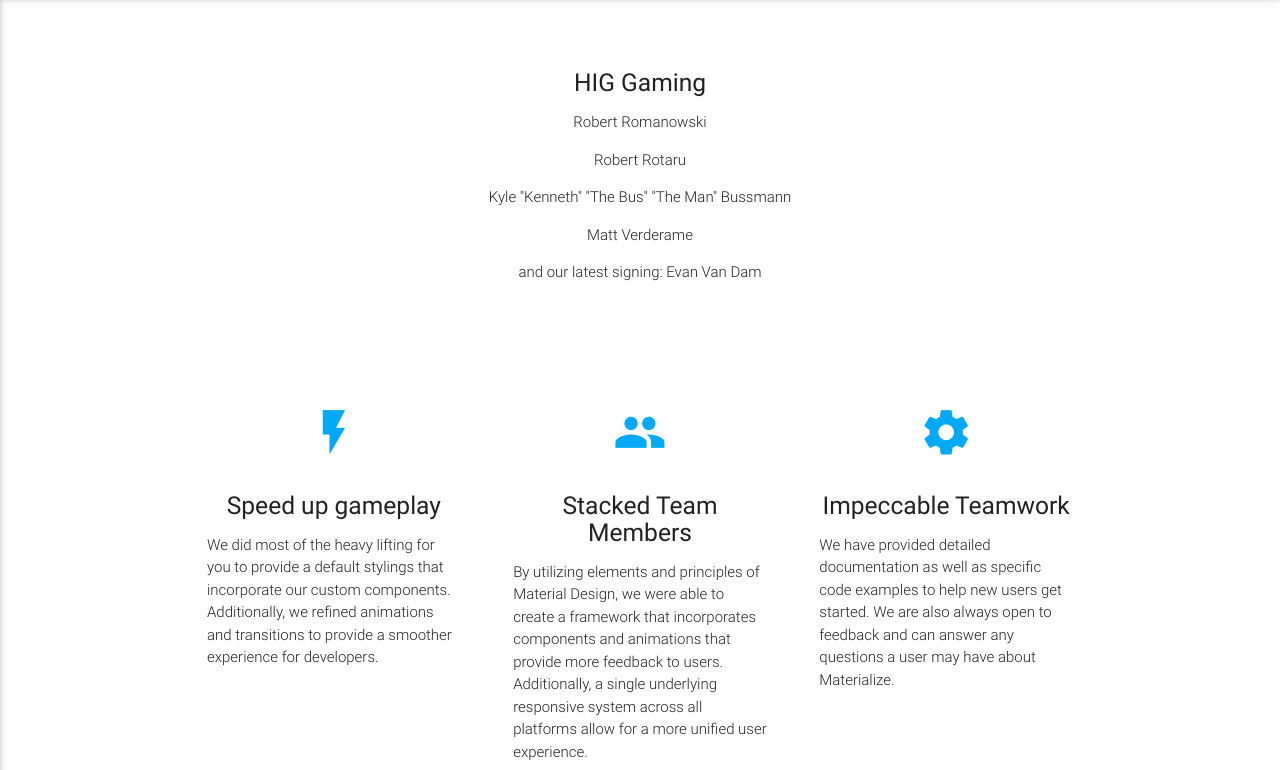
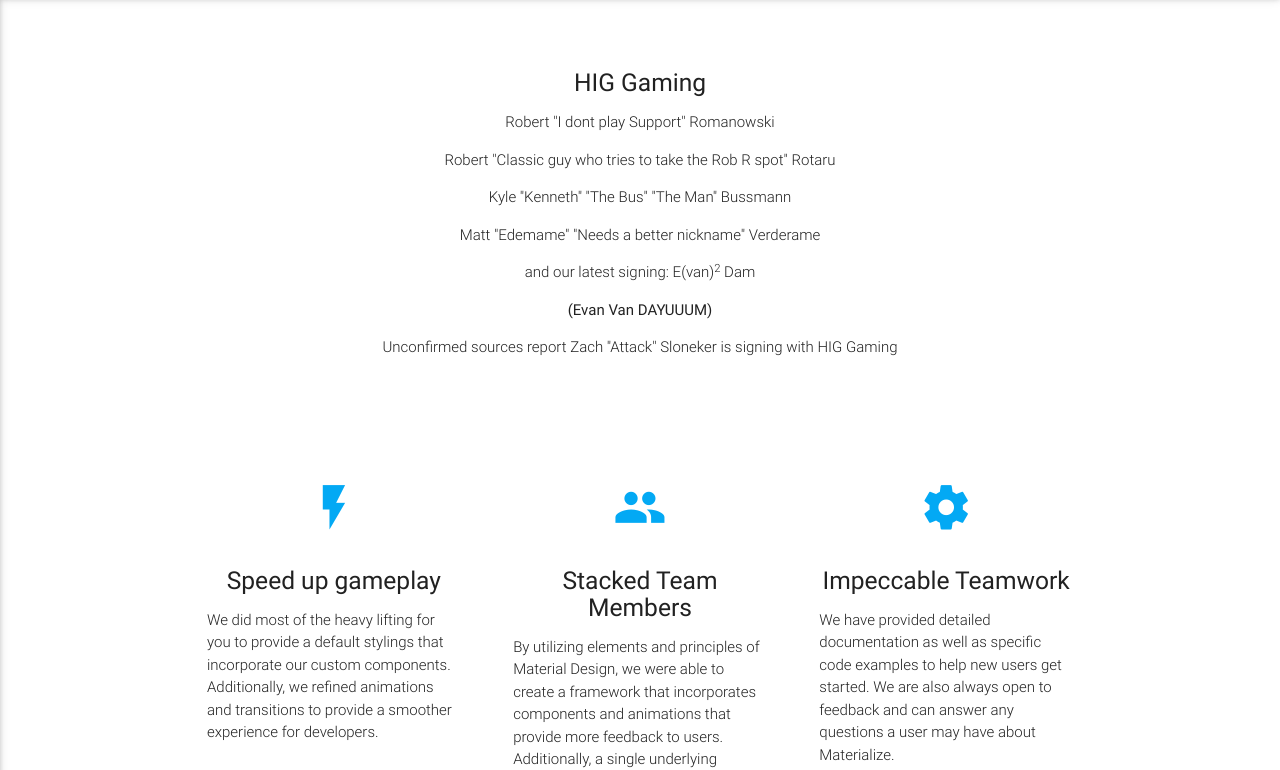
Before and after one commit to robromanowski/robromanowski.github.io, a plain HTML site: page about.html in a window 1280 px wide. Shown: the part 67-837 px from the top of the page. Drawn offline with nearby package versions, Linux system fonts and the light colour scheme.

Commit message:
Add files via upload

```diff
--- a/about.html
+++ b/about.html
@@ -28,11 +28,12 @@
       <br><br>
       <div class="row center">
         <h5 class="center">HIG Gaming</h5>
-          <p class="light">Robert Romanowski</p>
-          <p class="light">Robert Rotaru</p>
+          <p class="light">Robert "I dont play Support" Romanowski</p>
+          <p class="light">Robert "Classic guy who tries to take the Rob R spot" Rotaru</p>
           <p class="light">Kyle "Kenneth" "The Bus" "The Man" Bussmann</p>
-          <p class="light">Matt Verderame</p>
-          <p class="light">and our latest signing: Evan Van Dam</p>
+          <p class="light">Matt "Edemame" "Needs a better nickname" Verderame</p>
+          <p class="light">and our latest signing: E(van)<sup>2</sup> Dam</p> (Evan Van DAYUUUM)
+          <p class="light">Unconfirmed sources report Zach "Attack" Sloneker is signing with HIG Gaming</p>
         </div>
       <br><br>
 
```
